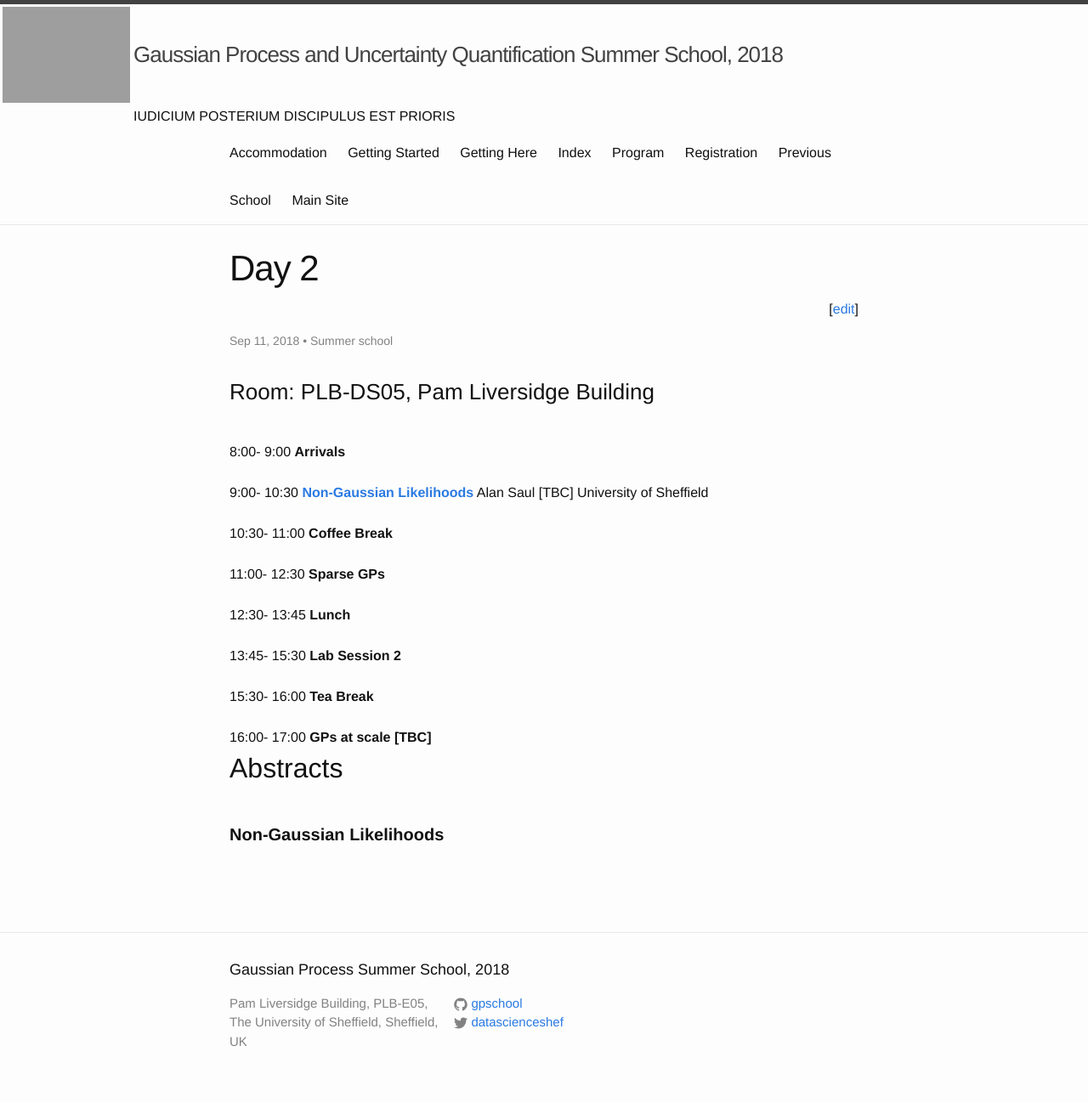
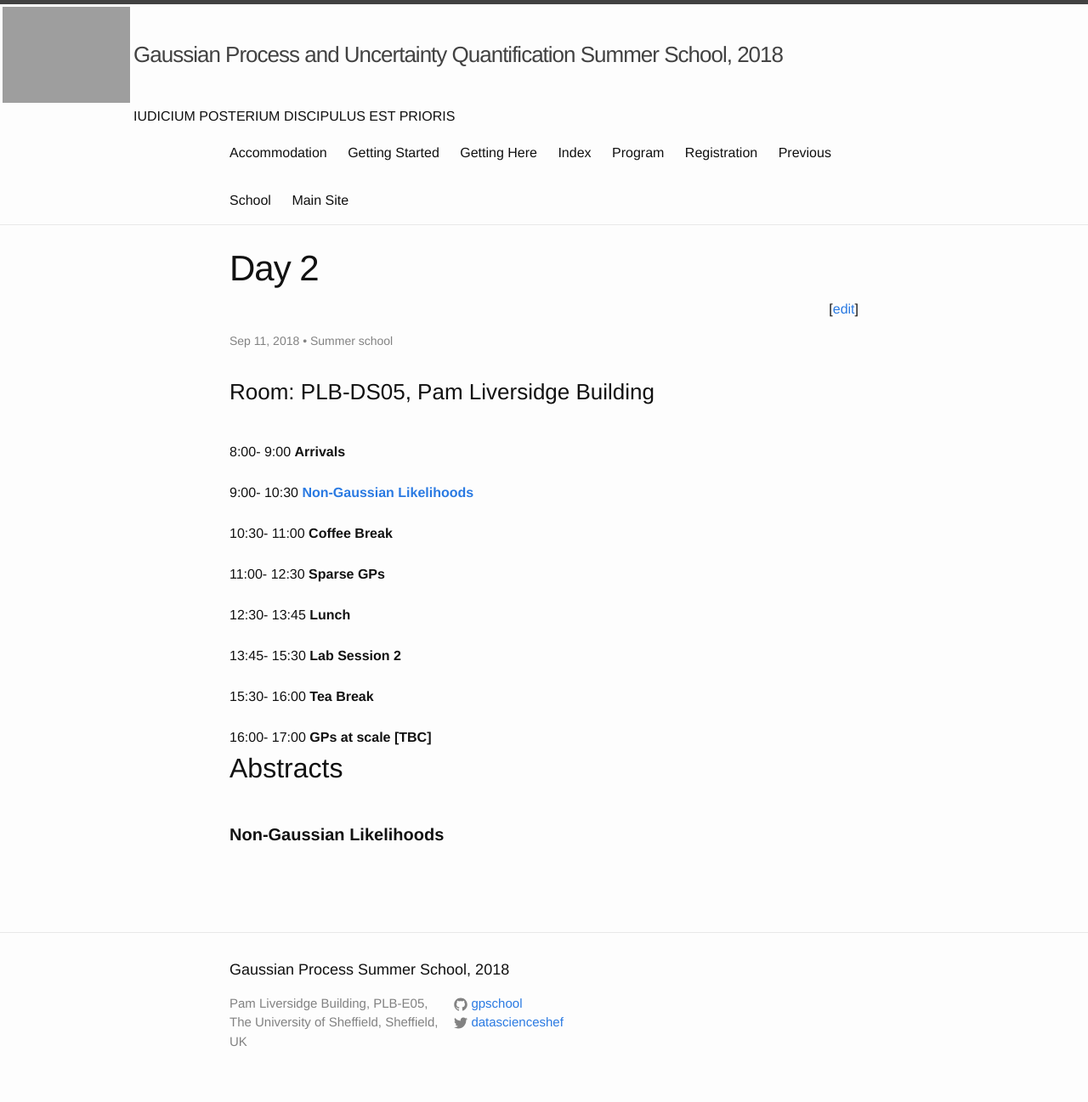
Before and after one commit to gpschool/gpss18, a Jekyll site: the page built from _posts/2018-09-11-day-2.md, in a window 1280 px wide. Shown: the whole page at 85% size. Built offline with Jekyll 4.4.1, drawn with Linux system fonts in a browser that asks for light colours.

Commit message:
Update 2018-09-11-day-2.md

```diff
--- a/_posts/2018-09-11-day-2.md
+++ b/_posts/2018-09-11-day-2.md
@@ -12,10 +12,10 @@
 - title: "Non-Gaussian Likelihoods"
   abstract:
   author:
-  - family: Saul [TBC]
-    given: Alan
+  - family: TBC
+    given:
     url:
-    institute: "University of Sheffield"
+    institute:
   abstract: ""
   start: "9:00"
   end: "10:30"
@@ -27,7 +27,7 @@
 - title: "Sparse GPs"
   abstract:
   author:
-  - family: [TBC]
+  - family: TBC
     given:
     url:
     institute:
@@ -53,7 +53,7 @@
   youtube:
   abstract:
   author:
-  - family: [TBC]
+  - family: TBC
     given:
     url:
     institute:
```
